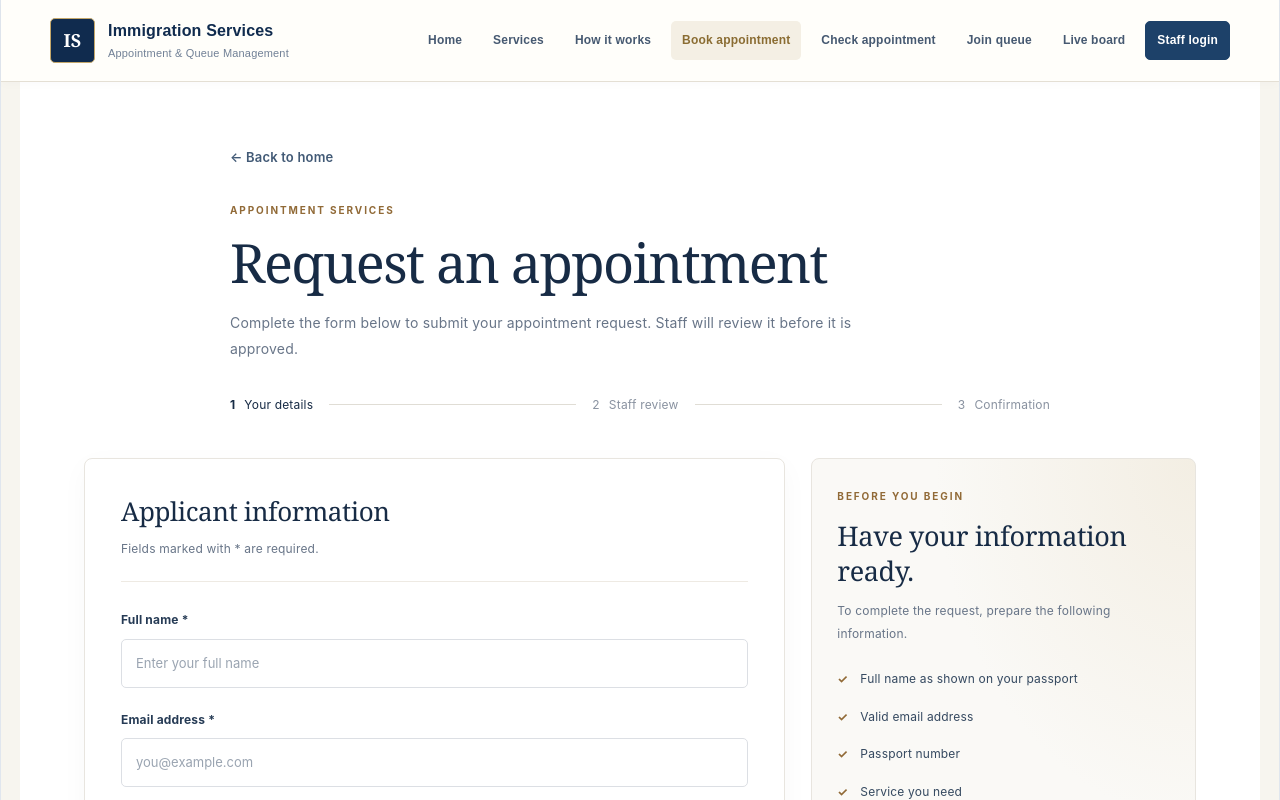
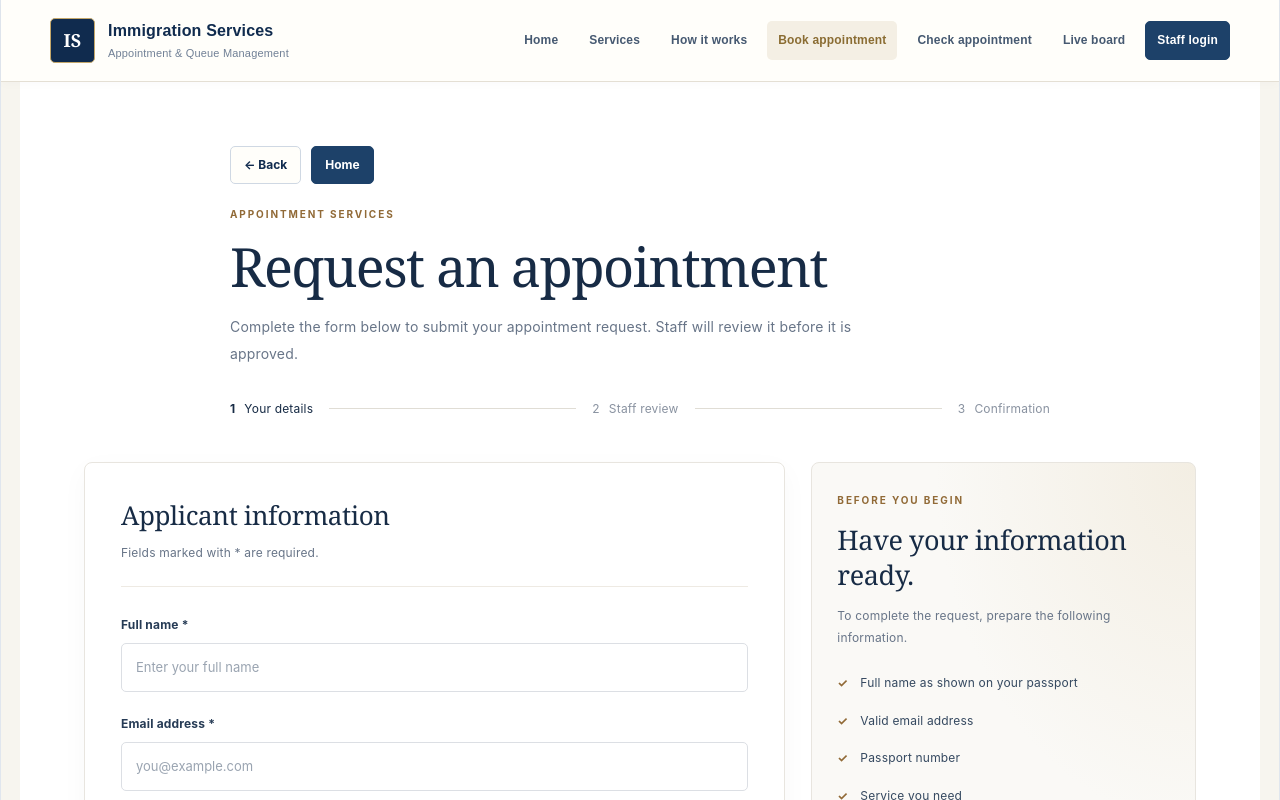
Before and after one commit to imashaos-source/Immigration-Queue-System, a React app in the folder frontend/: page /book in a window 1280 px wide. Shown: the top 800 px of the page. Built offline with nearby package versions, Linux system fonts and the light colour scheme; the HTML template or start-up script is replaced by a standard one.

Commit message:
Standardize public page navigation

```diff
--- a/frontend/src/components/BackHomeButtons.jsx
+++ b/frontend/src/components/BackHomeButtons.jsx
@@ -1,4 +1,3 @@
-
 import { useNavigate } from "react-router-dom";
 import "./BackHomeButtons.css";
 
@@ -15,8 +14,12 @@ export default function BackHomeButtons() {
 
   return (
     <div className="back-home-buttons">
-      <button type="button" className="page-back-button" onClick={goBack}>
-        ← Back
+      <button
+        type="button"
+        className="page-back-button"
+        onClick={goBack}
+      >
+        {"\u2190"} Back
       </button>
 
       <button
@@ -24,7 +27,7 @@ export default function BackHomeButtons() {
         className="page-home-button"
         onClick={() => navigate("/")}
       >
-        <span aria-hidden="true">⌂</span> Home
+        Home
       </button>
     </div>
   );
--- a/frontend/src/components/PublicLayout.jsx
+++ b/frontend/src/components/PublicLayout.jsx
@@ -30,8 +30,6 @@ export default function PublicLayout() {
             Check appointment
           </NavLink>
 
-          <NavLink to="/walk-in">Join queue</NavLink>
-
           <NavLink to="/live-board">Live board</NavLink>
 
           <Link to="/staff/login" className="staff-link">
--- a/frontend/src/pages/AppointmentStatusPage.jsx
+++ b/frontend/src/pages/AppointmentStatusPage.jsx
@@ -2,6 +2,7 @@
 import { useState } from "react";
 import { Link } from "react-router-dom";
 import "./AppointmentStatusPage.css";
+import BackHomeButtons from "../components/BackHomeButtons";
 
 const API_URL = "http://localhost:5000/api/appointments/check-status";
 
@@ -74,9 +75,7 @@ export default function AppointmentStatusPage() {
   return (
     <main className="appointment-status-page">
       <section className="status-intro">
-        <Link to="/" className="status-back-link">
-          ← Back to home
-        </Link>
+        <BackHomeButtons />
 
         <span className="status-eyebrow">APPOINTMENT SERVICES</span>
 
--- a/frontend/src/pages/BookingPage.jsx
+++ b/frontend/src/pages/BookingPage.jsx
@@ -2,6 +2,7 @@
 import { useState } from "react";
 import { Link } from "react-router-dom";
 import "./BookingPage.css";
+import BackHomeButtons from "../components/BackHomeButtons";
 
 const API_URL = "http://localhost:5000/api/appointments";
 
@@ -132,9 +133,7 @@ export default function BookingPage() {
   return (
     <div className="booking-page">
       <section className="booking-intro">
-        <Link to="/" className="back-home">
-          ← Back to home
-        </Link>
+        <BackHomeButtons />
 
         <span className="section-eyebrow">APPOINTMENT SERVICES</span>
 
```
